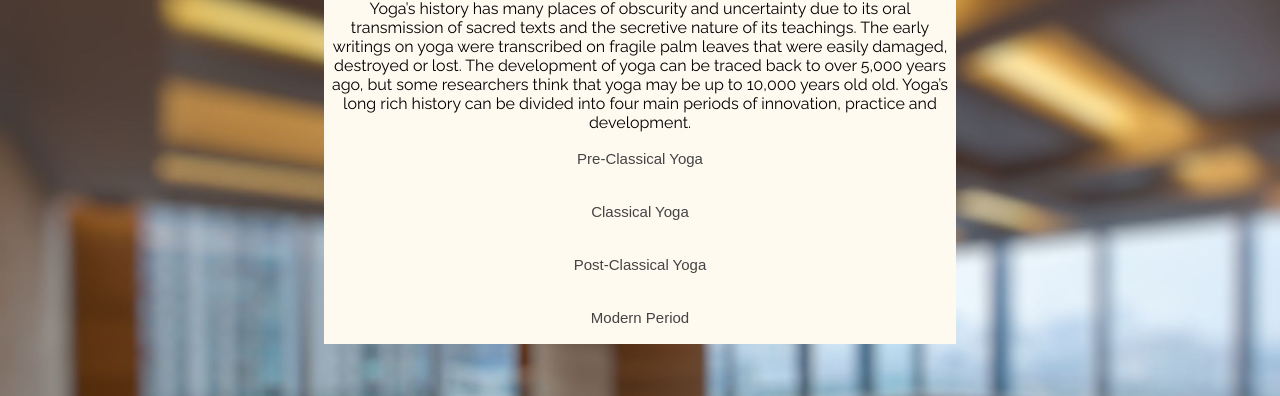
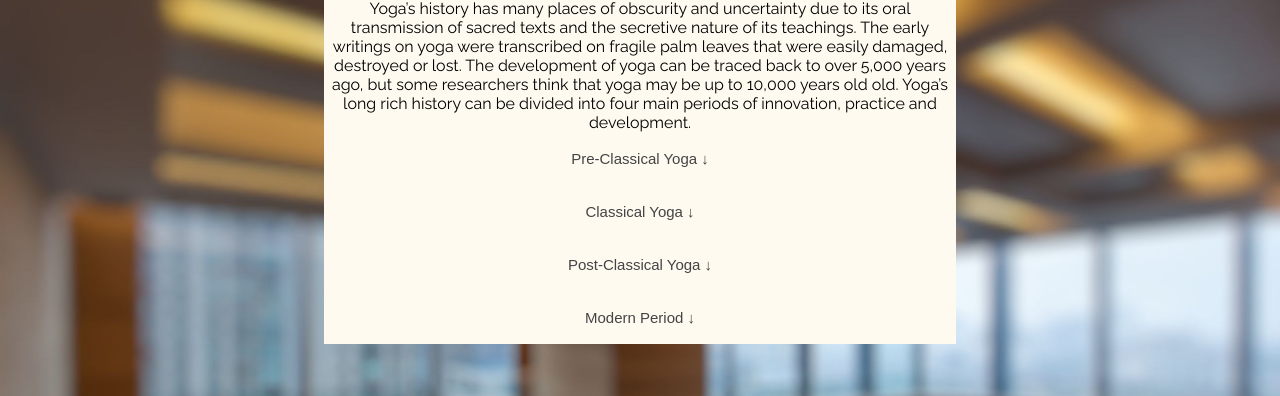
Before and after one commit to emmasroberts97/javascript_group_project, a Vue app in the folder client/: page / in a window 1280 px wide. Both pictures are taken after a click on the button "History". Shown: the part 107-503 px from the top of the page. Built offline with nearby package versions, Linux system fonts and the light colour scheme; no server answers.

Commit message:
Added arrows

```diff
--- a/client/src/components/History.vue
+++ b/client/src/components/History.vue
@@ -6,25 +6,25 @@
     </div>
 
 
-    <button class="accordion"> Pre-Classical Yoga</button>
+    <button class="accordion"> Pre-Classical Yoga &darr;</button>
     <div class="panel">
       <p id="float-right">The beginnings of Yoga were developed by the Indus-Sarasvati civilization in Northern India over 5,000 years ago. The word yoga was first mentioned in the oldest sacred texts, the Rig Veda. The Vedas were a collection of texts containing songs, mantras and rituals to be used by Brahmans, the Vedic priests. Yoga was slowly refined and developed by the Brahmans and Rishis (mystic seers) who documented their practices and beliefs in the Upanishads, a huge work containing over 200 scriptures. The most renowned of the Yogic scriptures is the Bhagavad-Gîtâ, composed around 500 B.C.E. The Upanishads took the idea of ritual sacrifice from the Vedas and internalized it, teaching the sacrifice of the ego through self-knowledge, action (karma yoga) and wisdom (jnana yoga).</p>
       <img src="https://www.yogapoint.com/images-new/yoga-history-img3.jpg" alt="ancient yoga inscription" class="img1">
     </div>
 
-    <button class="accordion">Classical Yoga</button>
+    <button class="accordion">Classical Yoga &darr;</button>
     <div class="panel">
       <p id="float-left">In the pre-classical stage, yoga was a mishmash of various ideas, beliefs and techniques that often conflicted and contradicted each other. The Classical period is defined by Patanjali’s Yoga-Sûtras, the first systematic presentation of yoga. Written some time in the second century, this text describes the path of Raja Yoga, often called "classical yoga". Patanjali organized the practice of yoga into an "eight limbed path" containing the steps and stages towards obtaining Samadhi or enlightenment. Patanjali is often considered the father of yoga and his Yoga-Sûtras still strongly influence most styles of modern yoga.</p>
       <img src="https://upload.wikimedia.org/wikipedia/commons/9/9c/Patanjali_Statue.jpg" alt="A statue of Patanjali" class="img2">
     </div>
 
-    <button class="accordion"> Post-Classical Yoga</button>
+    <button class="accordion"> Post-Classical Yoga &darr;</button>
     <div class="panel">
       <p id="float-right">A few centuries after Patanjali, yoga masters created a system of practices designed to rejuvenate the body and prolong life. They rejected the teachings of the ancient Vedas and embraced the physical body as the means to achieve enlightenment. They developed Tantra Yoga, with radical techniques to cleanse the body and mind to break the knots that bind us to our physical existence. This exploration of these physical-spiritual connections and body centered practices led to the creation of what we primarily think of yoga in the West: Hatha Yoga.</p>
       <img src="https://upload.wikimedia.org/wikipedia/commons/thumb/c/c9/Female_Ascetics_%28Yoginis%29_LACMA_M.2011.156.4_%281_of_2%29.jpg/1024px-Female_Ascetics_%28Yoginis%29_LACMA_M.2011.156.4_%281_of_2%29.jpg" alt="18th Century Yogis practi yoga" class="img1">
     </div>
 
-    <button class="accordion"> Modern Period</button>
+    <button class="accordion"> Modern Period &darr;</button>
     <div class="panel">
       <p>In the late 1800s and early 1900s, yoga masters began to travel to the West, attracting attention and followers. This began at the 1893 Parliament of Religions in Chicago, when Swami Vivekananda wowed the attendees with his lectures on yoga and the universality of the world’s religions. In the 1920s and 30s, Hatha Yoga was strongly promoted in India with the work of T. Krishnamacharya, Swami Sivananda and other yogis practicing Hatha Yoga. Krishnamacharya opened the first Hatha Yoga school in Mysore in 1924 and in 1936 Sivananda founded the Divine Life Society on the banks of the holy Ganges River. Krishnamacharya produced three students that would continue his legacy and increase the popularity of Hatha Yoga: B.K.S. Iyengar, T.K.V. Desikachar and Pattabhi Jois. Sivananda was a prolific author, writing over 200 books on yoga, and established nine ashrams and numerous yoga centers located around the world.</p>
       <p>The importation of yoga to the West still continued at a trickle until Indra Devi opened her yoga studio in Hollywood in 1947. Since then, many more western and Indian teachers have become pioneers, popularizing hatha yoga and gaining millions of followers. Hatha Yoga now has many different schools or styles, all emphasizing the many different aspects of the practice.</p>
--- a/client/src/components/YogaTypes.vue
+++ b/client/src/components/YogaTypes.vue
@@ -2,56 +2,56 @@
   <article>
     <h1>The 8 Types of Yoga</h1>
 
-    <button class="accordion"> Vinyasa</button>
+    <button class="accordion"> Vinyasa &darr;</button>
     <div class="panel">
       <p>Vinyasa yoga is popular and is taught at most studios and gyms. “Vinyasa” means linking breath with movement. The postures are usually done in a flowing sequence, or "vinyasa flow." The fluid movements can be memorized and done as a moving meditation, almost like a dance.</p>
 
       <p>The popularity of this style of yoga comes from the sensual movements, pleasant music, usually (but not always) practiced in a dark room, or sometimes by candlelight and with the eyes closed.</p>
     </div>
 
-    <button class="accordion">Ashtanga</button>
+    <button class="accordion">Ashtanga &darr;</button>
     <div class="panel">
       <p>Ashtanga means “eight limbs” and encompasses a yogic lifestyle. Most people identify Ashtanga as traditional Indian yoga. Like Vinyasa yoga, the Ashtanga yoga asanas (postures) synchronize breath with movement as you move through a series of postures.</p>
 
       <p>It was brought to the United States by Sri K. Pattabhi Jois in the early 20th century. The series of postures are practiced the same way every time and consist of Sun Salutation A, Sun Salutation B, a standing sequence, and a closing sequence. The practice is usually performed without music, and sometimes without verbal instruction (in silence).</p>
     </div>
 
-    <button class="accordion">Iyengar</button>
+    <button class="accordion">Iyengar &darr;</button>
     <div class="panel">
       <p>Also based on the Eight Limbs of Yoga, Iyengar yoga is named after B.K.S. Iyengar, a famous yogi from India. It was popularized in the West about the same time as Ashtanga yoga.</p>
 
       <p>The emphasis on this practice is alignment in the asanas using breath control through pranayama and the use of props (bolsters, blankets, blocks and straps.) This style of yoga is usually taught without music and at a slower pace designed to assist students to get deeper into the postures.</p>
     </div>
 
-    <button class="accordion">Bikram</button>
+    <button class="accordion">Bikram &darr;</button>
     <div class="panel">
       <p>Bikram yoga was designed by Bikram Choudhury in the 1970s, who brought the practice to California from India.</p>
 
       <p>Class consists of the same twenty-six yoga postures and two breathing exercises. It is ninety minutes long and done in a room that is 105 degrees Fahrenheit with 40% humidity. The room is bright and the students face mirrors to check proper posture and alignment. There is no music during class.</p>
     </div>
 
-    <button class="accordion">Jivamukti</button>
+    <button class="accordion">Jivamukti &darr;</button>
     <div class="panel">
       <p>Jivamukti was created in 1984 by Sharon Gannon and David Life in New York City. ivamukti translates to “liberated being.”</p>
 
       <p>Class incorporates Sanskrit chanting, Pranayama, and movement (Asanas), with a theme or lesson for each class. This is a good blend of spiritual and physical exercise.</p>
     </div>
 
-    <button class="accordion"> Power Yoga</button>
+    <button class="accordion"> Power Yoga &darr;</button>
     <div class="panel">
       <p>Power yoga is a more active approach to the traditional Hatha yoga poses. The Ashtanga yoga poses are performed more quickly and with added core exercises and upper body work.</p>
 
       <p>The sequences are not the same every time, and there is often upbeat music. Vinyasa yoga can also be Power yoga, depending on the gym or studio that is hosting the class.</p>
     </div>
 
-    <button class="accordion">Sivananda</button>
+    <button class="accordion">Sivananda &darr;</button>
     <div class="panel">
       <p>Sivananda yoga was brought to the United States by Swami Vishnudevananda in 1957. This is a yoga system based on the five yogic principals: proper breathing, relaxation, diet, exercise, and positive thinking. These work together to make a healthy yogic lifestyle.</p>
 
       <p>The asana practice is usually twelve basic postures or variations of the Asanas, with Sun Salutations and Savasana. There is no music..</p>
     </div>
 
-    <button class="accordion">Yin</button>
+    <button class="accordion">Yin &darr;</button>
     <div class="panel">
       <p>Yin yoga is a meditative practice that allows your body to become comfortable in a pose without doing any work (strength). It is also called Taoist yoga, and focuses on lengthening the connective tissues within the body. It is meant to compliment Yang yoga, or muscle-forming yoga practices.
       </p>
--- a/client/src/components/benefits.vue
+++ b/client/src/components/benefits.vue
@@ -2,7 +2,7 @@
   <article>
     <h1>The Benefits of Yoga</h1>
 
-    <button class="accordion"> Improve Hip Movement</button>
+    <button class="accordion"> Improve Hip Movement &darr;</button>
     <div class="panel">
       <p id="float-right">Hip hinge movement is the pattern
         of flexion and extension throughout
@@ -18,7 +18,7 @@
         <img src="https://static01.nyt.com/images/2016/12/06/well/move/yoga-for-everyone_promo/yoga-for-everyone_promo-superJumbo.jpg" alt="Warrior Three Pose" class="img1">
       </div>
 
-      <button class="accordion"> Improves Bones and Muscles</button>
+      <button class="accordion"> Improves Bones and Muscles &darr;</button>
       <div class="panel">
         <p id="float-left">Practicing yoga on a regular basis improves the health
           of your bones while strengthening your spine and muscles.
@@ -29,7 +29,7 @@
           <img src="https://cdn.shopify.com/s/files/1/0032/7539/1011/articles/Yoga_How-to-Do-Crow-Pose-in-Yoga_01_300x208_dcbae444-0532-4a21-a8cb-6923d1830776_600x.jpg?v=1558424650" alt="Crow Position" class="img2">
         </div>
 
-        <button class="accordion"> Protects Your Spine</button>
+        <button class="accordion"> Protects Your Spine &darr;</button>
         <div class="panel">
           <p id="float-right"> Spinal disks—the shock
             absorbers between the vertebrae that can herniate and compress nerves—crave
@@ -39,7 +39,7 @@
             <img src="https://www.yogajournal.com/.image/t_share/MTQ3MTU3MTIzNjI3NzU0OTU4/3hp_288_07_bjk2.jpg" alt="Crescent Lunge Position" class="img1">
           </div>
 
-          <button class="accordion"> Well Being</button>
+          <button class="accordion"> Well Being &darr;</button>
           <div class="panel">
             <p>Like many other physical activities, Yoga also helps with mental
               health and well being. Keeping active is one of the key ingredints for having
```
